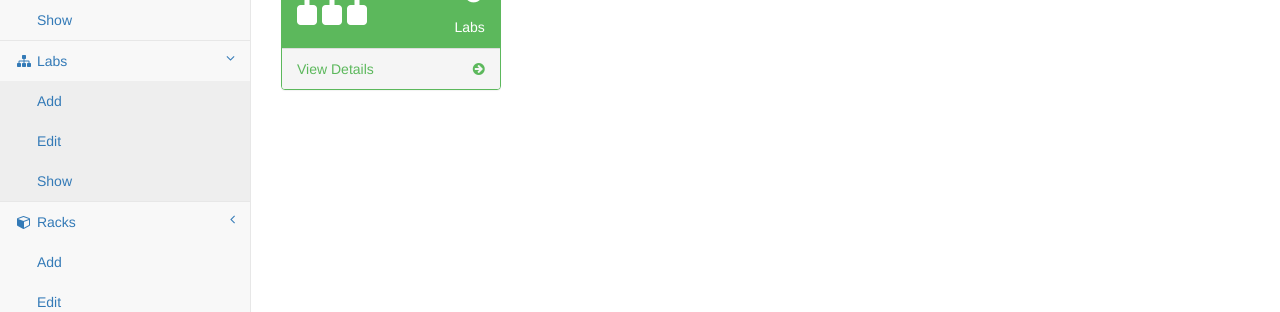
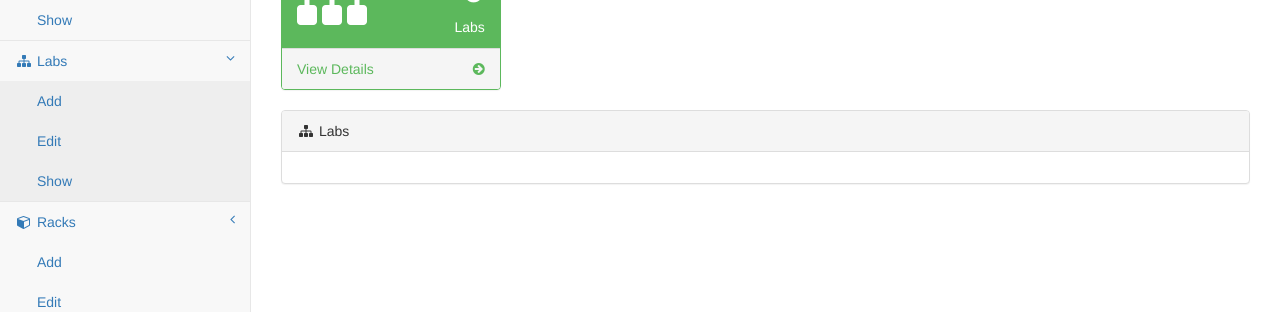
Before and after one commit to derchrisuk/labmanager, a PHP site: page /templates/labs.php in a window 1280 px wide. Shown: the part 212-524 px from the top of the page. Run offline with PHP 8.4, Linux system fonts and the light colour scheme; data comes from the database, SQL or seed files in the repository; some libraries are stand-ins or nearby versions.

Commit message:
Modified Templates

```diff
--- a/templates/labs.php
+++ b/templates/labs.php
@@ -392,6 +392,29 @@ $total_labs = $db->getCount('labs');
                     </div>
                 </div>
             </div>
+            <div class="row">
+                <div class="col-lg-12">
+                    <div class="panel panel-default">
+                        <div class="panel-heading">
+                            <i class="fa fa-sitemap fa-fw"></i> Labs
+                        </div>
+                        <div class="panel-body">
+                            <div class="row">
+                                <div class="col-lg-6">
+
+                                </div>
+                                <!-- /.col-lg-6 (nested) -->
+                                <div class="col-lg-6">
+
+                                </div>
+                                <!-- /.col-lg-6 (nested) -->
+                            </div>
+                        </div>
+                    </div>
+                </div>
+                <!-- /.col-lg-12 -->
+            </div>
+            <!-- /.row -->
         </div>
         <!-- /#page-wrapper -->
 
```
Also changed, not shown: templates/devices.php (+23 -0 lines), templates/locations.php (+23 -0 lines), templates/racks.php (+23 -0 lines).
